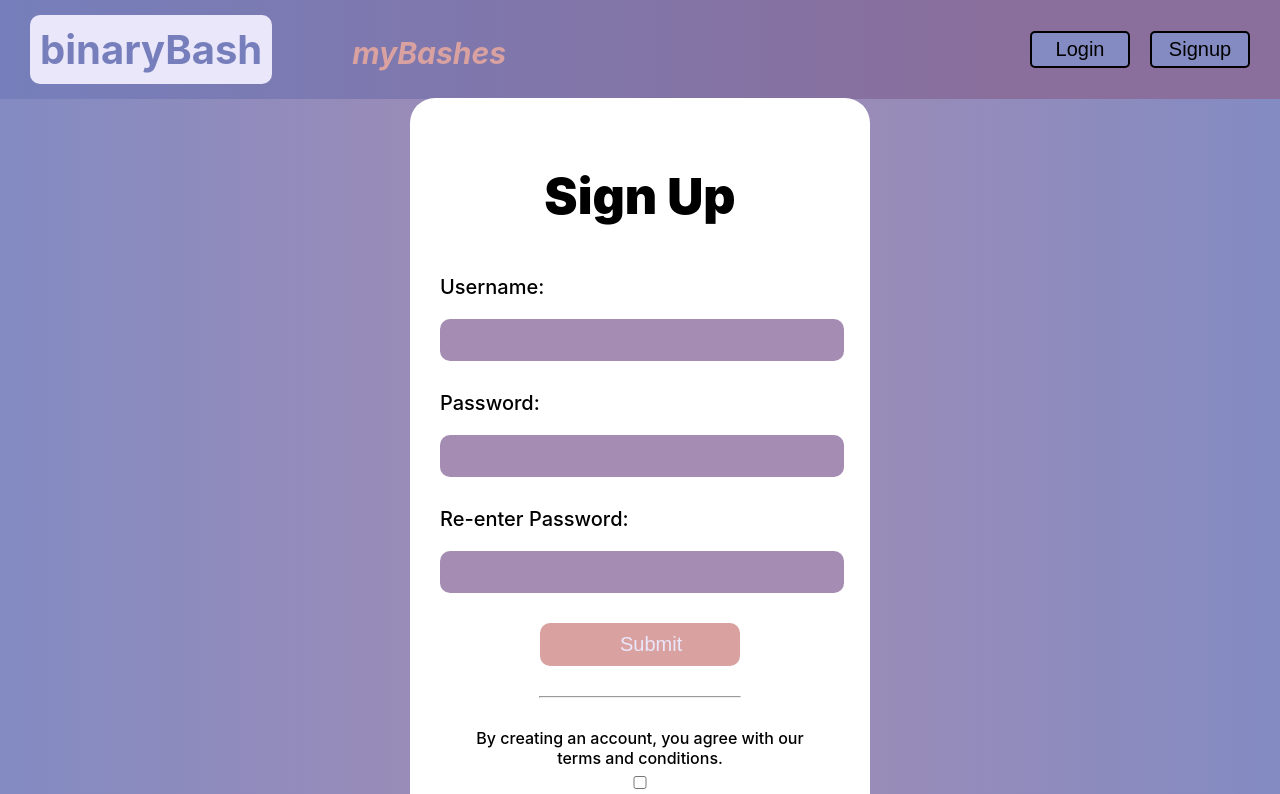
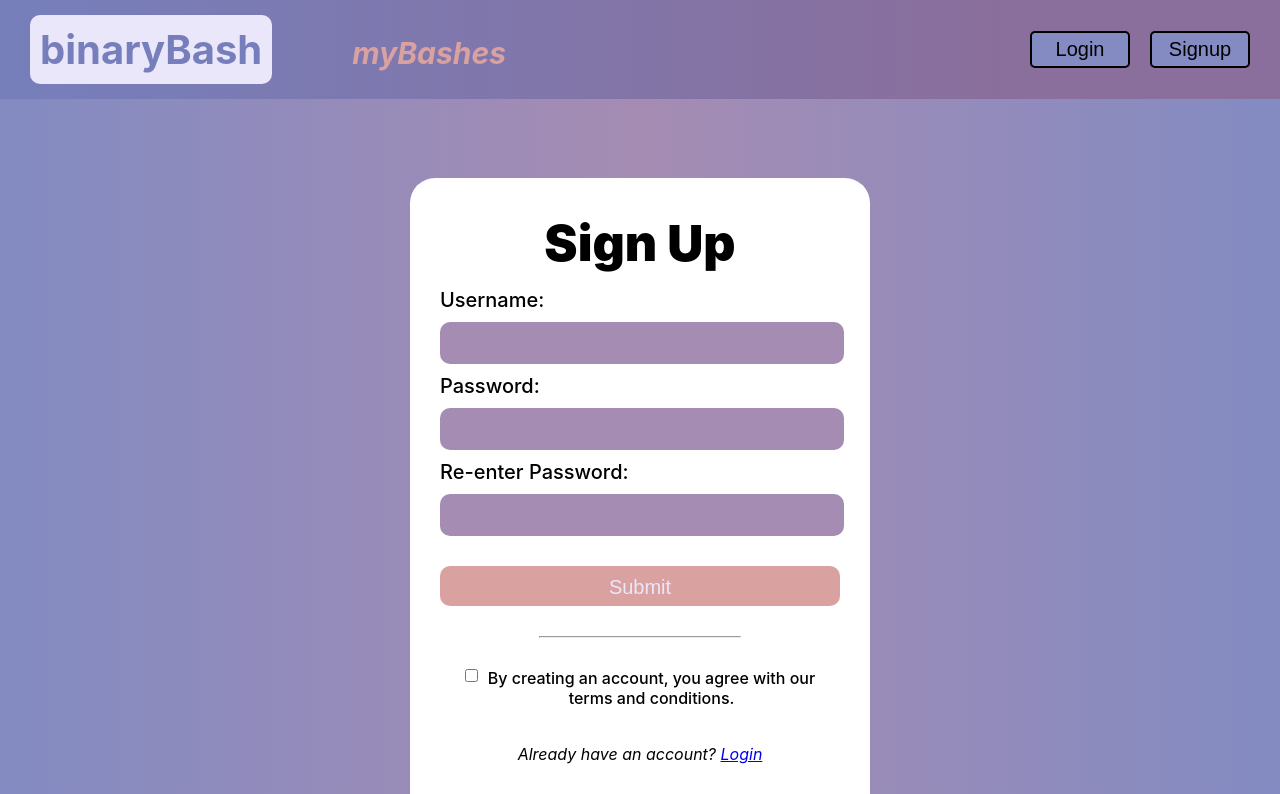
Before and after one commit to bruno-rossi/phase-4-final-project-binary-bash, a React (Create React App) app in the folder binary-bash/client/: page /signup in a window 1280 px wide. Shown: the top 794 px of the page. Built offline with nearby package versions, Linux system fonts and the light colour scheme.

Commit message:
Updated css

```diff
--- a/binary-bash/client/src/pages/Login.js
+++ b/binary-bash/client/src/pages/Login.js
@@ -61,12 +61,12 @@ function Login() {
           <input type='submit' placeholder='Sign Up' id='submit-btn'/>
         </form>
 
-        <hr />
+        {/* <hr /> */}
 
-        <div className='terms-conditions'>
+        {/* <div className='terms-conditions'>
           <label htmlFor = 'check'>By creating an account, you agree with our terms and conditions.</label>
           <input type='checkbox' name='check'/>
-        </div>
+        </div> */}
 
         <p>Don't have an account? <NavLink to = '/signup'>Sign up</NavLink></p>
       </div>
--- a/binary-bash/client/src/pages/Signup.js
+++ b/binary-bash/client/src/pages/Signup.js
@@ -84,8 +84,8 @@ function Signup() {
         <hr />
 
         <div className='terms-conditions'>
+          <input type='checkbox' name='check'/>
           <label htmlFor = 'check'>By creating an account, you agree with our terms and conditions.</label>
-          <input type='checkbox' name='check'/>
         </div>
 
         <p>Already have an account? <NavLink to = '/login'>Login</NavLink></p>
--- a/binary-bash/client/src/styles/EventForm.css
+++ b/binary-bash/client/src/styles/EventForm.css
@@ -6,16 +6,24 @@
 }
 
 .create-event-form label, input, textarea {
-    color: #EAE7FA;
+
     width: 50%;
     font-size: 16px;
     display: block;
     margin: 0.5rem auto;
     border: none;
+    border-radius: 10px;
+    margin: 30px 0;
+    background-color: #A58CB3;
+    height: 40px;
+    color: #EAE7FA;
+    width: 100%;
+    margin-top: 20px;
 }
 
 .create-event-form input, textarea {
     background-color: #838BC2;
+    color: #EAE7FA;
 }
 
 ::placeholder {
--- a/binary-bash/client/src/styles/login.css
+++ b/binary-bash/client/src/styles/login.css
@@ -1,7 +1,7 @@
 .login-container {
   background: rgb(131,139,194);
   background: linear-gradient(90deg, rgba(131,139,194,1) 0%, rgba(165,140,179,1) 50%, rgba(131,139,194,1) 100%);
-  height: 100vh;
+  height: 100%;
   display: flex;
   justify-content: center;
   align-items: center;
@@ -12,15 +12,18 @@
   background-color: white;
   border-radius: 25px;
   text-align: center;
-  padding: 20px 30px;
+  padding: 5px 30px;
+  margin: 5% 0;
 }
 .form-container h1 {
   font-size: 50px;
   font-weight: 900;
-  padding: 15px 0;
+  padding: 0 0;
+  margin: 0;
 }
 .login-form input {
   font-size: 20px;
+  margin: 0;
 }
 .login-form label {
   font-size: 20px;
@@ -31,14 +34,12 @@
 #password-textfield {
   display: flex;
   justify-content: center;
-  margin: 30px 0;
   border-radius: 10px;
   border: none;
   background-color: #A58CB3;
-  height: 40px;
+  /* height: ; */
   color: #EAE7FA;
   width: 100%;
-  margin-top: 20px;
 }
 #submit-btn {
   margin: 30px 0px;
--- a/binary-bash/client/src/styles/signup.css
+++ b/binary-bash/client/src/styles/signup.css
@@ -32,14 +32,13 @@
 #re-enter-textfield {
   display: flex;
   justify-content: center;
-  margin: 30px 0;
+  margin: 10px 0;
   border-radius: 10px;
   border: none;
   background-color: #A58CB3;
   height: 40px;
   color: #EAE7FA;
   width: 100%;
-  margin-top: 20px;
 }
 #submit-btn {
   margin: 30px auto;
@@ -58,14 +57,22 @@ hr {
 }
 input[type="checkbox"] {
   cursor: pointer;
+  width: 15px;
+  height: 15px;
+  margin: 0 5px;
+  display: inline-block;
+  /* vertical-align: center; */
 }
 .terms-conditions {
   margin: 0 auto;
   width: 360px;
+  display: flex;
+  align-items: top;
 }
 .form-container label {
   font-weight: 500;
   width: 400px;
+  /* vertical-align: center; */
 }
 .form-container p {
   font-style: italic;
```
